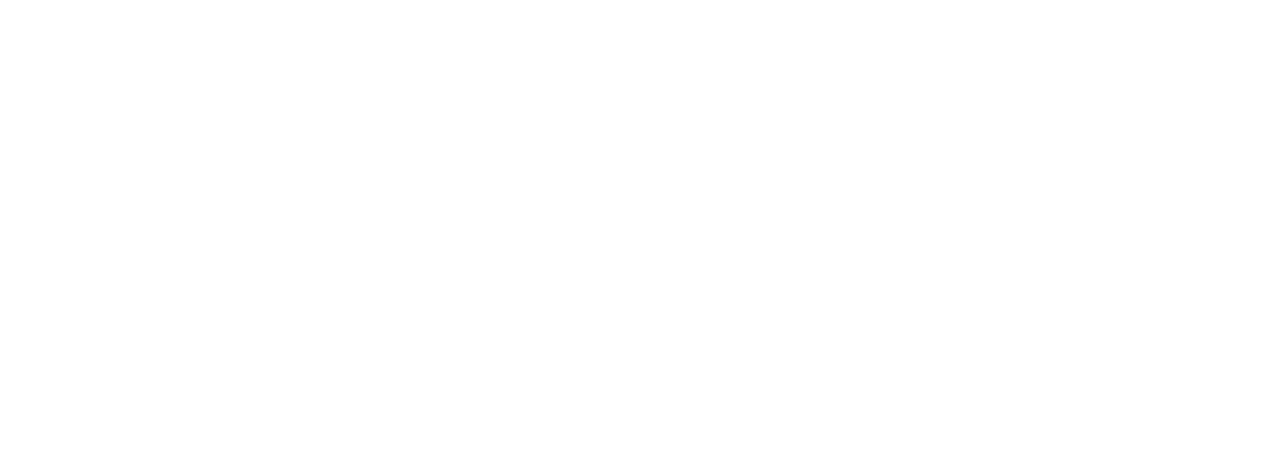
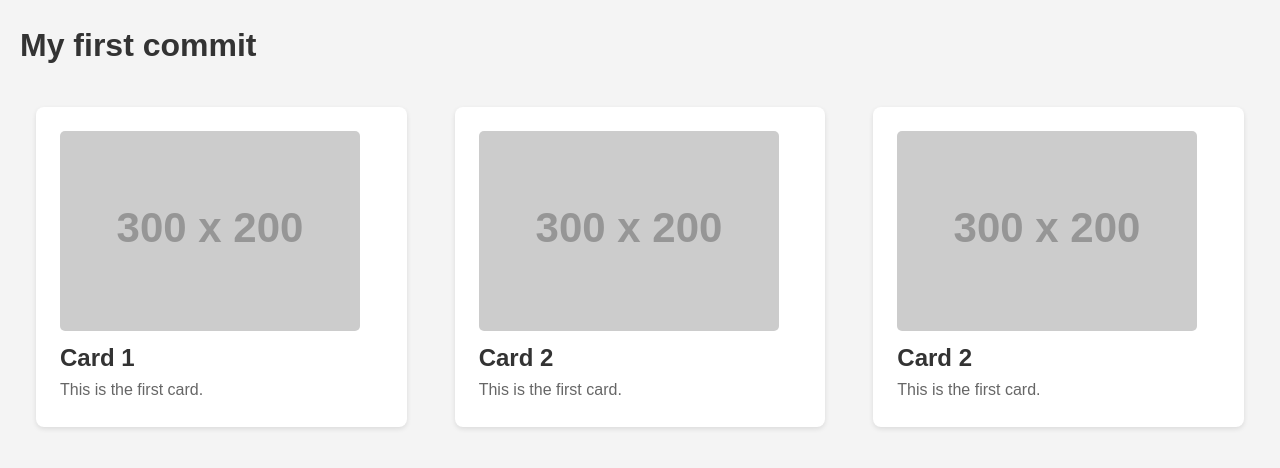
Before and after one commit to sasgraph/stoic-void, a plain HTML site: page index.html in a window 1280 px wide. Drawn offline with Linux system fonts and the light colour scheme; placeholder pictures from the web are drawn by us.

Commit message:
added images

```diff
--- a/index.html
+++ b/index.html
@@ -0,0 +1,35 @@
+<!DOCTYPE html>
+<html lang="en">
+<head>
+    <meta charset="UTF-8">
+    <meta name="viewport" content="width=device-width, initial-scale=1.0">
+    <title>Document</title>
+    <link rel="stylesheet" href="style.css">
+</head>
+<body>
+    <h1>My first commit</h1>
+    <div class="row">
+        <div class="column">
+            <div class="card">
+                <img src="https://via.placeholder.com/300x200" alt="Example Image" class="card-img">
+                <h2>Card 1</h2>
+                <p>This is the first card.</p>
+            </div>
+        </div>
+        <div class="column">
+            <div class="card">
+                <img src="https://via.placeholder.com/300x200" alt="Example Image" class="card-img">
+                <h2>Card 2</h2>
+                <p>This is the first card.</p>
+            </div>
+        </div>
+        <div class="column">
+            <div class="card">
+                <img src="https://via.placeholder.com/300x200" alt="Example Image" class="card-img">
+                <h2>Card 2</h2>
+                <p>This is the first card.</p>
+            </div>
+        </div>
+    </div>
+</body>
+</html>
--- a/style.css
+++ b/style.css
@@ -45,20 +45,27 @@ button:hover {
     background-color: #1f2a30;
 }
 
+
 card-container {
-    display: flex;
+    display: flex auto;
+    align-items: stretch;
+    width: 100%;
+    height: auto;
+    gap: 16px;
     flex-wrap: wrap;
     justify-content: space-around;
     margin-top: 20px;
 }
+
 /* Card Styling */
 .card {
     background: white;
-    border-radius: 5px;
+    border-radius: 8px;
     box-shadow: 0 2px 5px rgba(0, 0, 0, 0.1);
-    margin: 10px;
-    padding: 20px;
-    width: calc(33% - 40px);
+    margin: 16px;
+    padding: 24px;
+    width:auto;
+    height:auto
 }
 .card img {
     max-width: 100%;
@@ -70,3 +77,14 @@ card-container {
 .card p {
     color: #666;
 }
+.row {
+    display: flex;
+    flex-wrap: wrap;
+    gap: 16px;
+    justify-content: space-around;
+    margin-top: 20px;
+    align-items: stretch;
+}
+
+.column {
+    flex: 3;}
```
